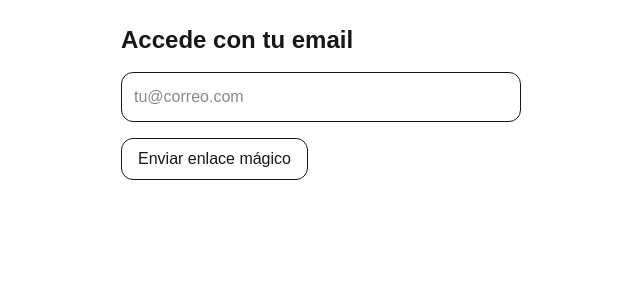
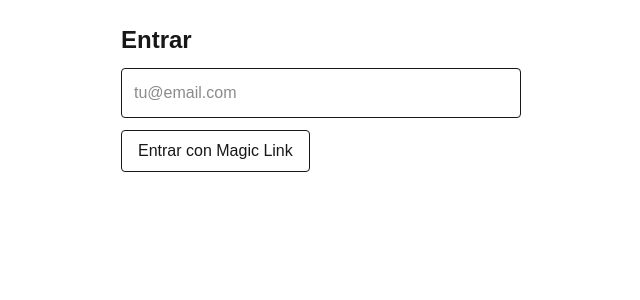
Before and after one commit to josebaduriz-glitch/cv-magic-ai, a Next.js app: page /login in a window 1280 px wide. Shown: the top 300 px of the page, without its empty margins (319-959 px from the left). Built offline with nearby package versions, Linux system fonts and the light colour scheme.

Commit message:
fix(auth): hard-set redirect base and add /auth/callback handler

```diff
--- a/src/app/auth/callback/route.ts
+++ b/src/app/auth/callback/route.ts
@@ -1,4 +1,3 @@
-// src/app/auth/callback/route.ts
 import { NextResponse } from 'next/server';
 import { createServerClient } from '@supabase/ssr';
 
@@ -7,28 +6,18 @@ export async function GET(req: Request) {
   const code = url.searchParams.get('code');
   const next = url.searchParams.get('next') ?? '/dashboard';
 
-  if (!code) {
-    return NextResponse.redirect(new URL('/login?error=missing_code', req.url));
-  }
+  if (!code) return NextResponse.redirect(new URL('/login?error=missing_code', req.url));
 
   const res = NextResponse.redirect(new URL(next, req.url));
 
-  // Cliente de Supabase en servidor con helpers de cookies
   const supabase = createServerClient(
     process.env.NEXT_PUBLIC_SUPABASE_URL!,
     process.env.NEXT_PUBLIC_SUPABASE_ANON_KEY!,
     {
       cookies: {
-        get: (name) => {
-          // @ts-ignore – Next in route handler no expone cookies del req por defecto
-          return undefined;
-        },
-        set: (name, value, options) => {
-          res.cookies.set({ name, value, ...options });
-        },
-        remove: (name, options) => {
-          res.cookies.set({ name, value: '', ...options });
-        },
+        get: () => undefined,
+        set: (name, value, options) => res.cookies.set({ name, value, ...options }),
+        remove: (name, _options) => res.cookies.set({ name, value: '', path: '/' }),
       },
     }
   );
@@ -39,6 +28,5 @@ export async function GET(req: Request) {
       new URL(`/login?error=${encodeURIComponent(error.message)}`, req.url)
     );
   }
-
   return res;
 }
--- a/src/app/login/page.tsx
+++ b/src/app/login/page.tsx
@@ -1,61 +1,40 @@
 'use client';
-
 import { useState } from 'react';
-import { supabaseBrowser } from '@/lib/supabase/client'; // 👈 este es tu helper del cliente Supabase
+import { supabaseBrowser } from '@/lib/supabase/client';
 
 export default function LoginPage() {
   const [email, setEmail] = useState('');
-  const [sent, setSent] = useState(false);
-  const [error, setError] = useState<string | null>(null);
+  const [msg, setMsg] = useState<string | null>(null);
+  const [loading, setLoading] = useState(false);
 
-  const onSubmit = async (e: React.FormEvent) => {
+  async function handleLogin(e: React.FormEvent) {
     e.preventDefault();
-    setError(null);
+    setLoading(true);
+    setMsg(null);
 
     const supabase = supabaseBrowser();
-    const origin =
-      typeof window !== 'undefined'
-        ? window.location.origin
-        : process.env.NEXT_PUBLIC_SITE_URL!;
-
-    const redirectBase = process.env.NEXT_PUBLIC_SITE_URL ?? window.location.origin;
+    const redirectBase =
+      process.env.NEXT_PUBLIC_SITE_URL || window.location.origin; // 👈 fija dominio
 
     const { error } = await supabase.auth.signInWithOtp({
       email,
-      options: { emailRedirectTo: `${window.location.origin}/auth/callback` },
+      options: { emailRedirectTo: `${redirectBase}/auth/callback` }, // 👈 SIEMPRE /auth/callback
     });
 
-    if (error) {
-      setError(error.message);
-    } else {
-      setSent(true);
-    }
-  };
+    if (error) setMsg(error.message);
+    else setMsg('Revisa tu email para el enlace mágico.');
+    setLoading(false);
+  }
 
   return (
-    <div className="mx-auto max-w-md p-6">
-      <h1 className="text-2xl font-semibold mb-4">Accede con tu email</h1>
-      {sent ? (
-        <p>
-          Te enviamos un enlace mágico a <strong>{email}</strong>. Revisa tu
-          bandeja.
-        </p>
-      ) : (
-        <form onSubmit={onSubmit} className="space-y-4">
-          <input
-            type="email"
-            required
-            value={email}
-            onChange={(e) => setEmail(e.target.value)}
-            placeholder="tu@correo.com"
-            className="w-full rounded-xl border p-3"
-          />
-          <button className="rounded-xl px-4 py-2 border">
-            Enviar enlace mágico
-          </button>
-          {error && <p className="text-red-600 text-sm">{error}</p>}
-        </form>
-      )}
-    </div>
+    <form onSubmit={handleLogin} className="mx-auto max-w-md p-6 space-y-3">
+      <h1 className="text-2xl font-semibold">Entrar</h1>
+      <input className="w-full border p-3 rounded" required type="email"
+        value={email} onChange={e=>setEmail(e.target.value)} placeholder="tu@email.com" />
+      <button disabled={loading} className="border rounded px-4 py-2">
+        {loading ? 'Enviando...' : 'Entrar con Magic Link'}
+      </button>
+      {msg && <p className="text-sm">{msg}</p>}
+    </form>
   );
 }
--- /dev/null
+++ b/src/middleware.ts
@@ -0,0 +1,3 @@
+export const config = {
+  matcher: ['/dashboard/:path*', '/app/:path*'], // 👈 no incluyas /auth
+};
```
